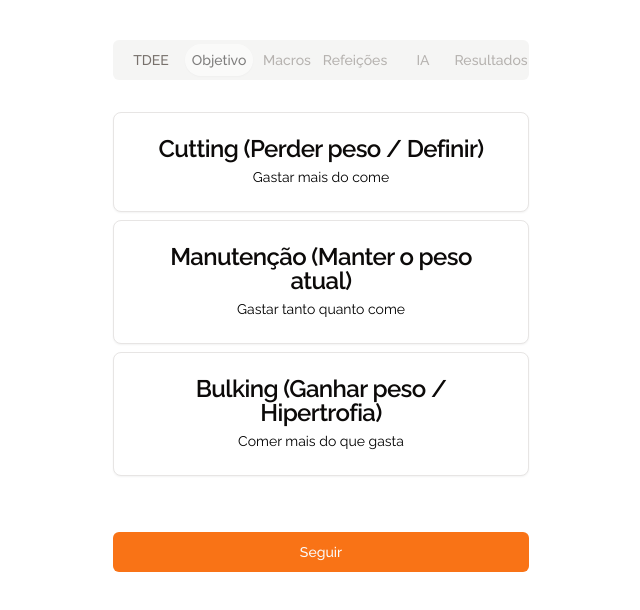
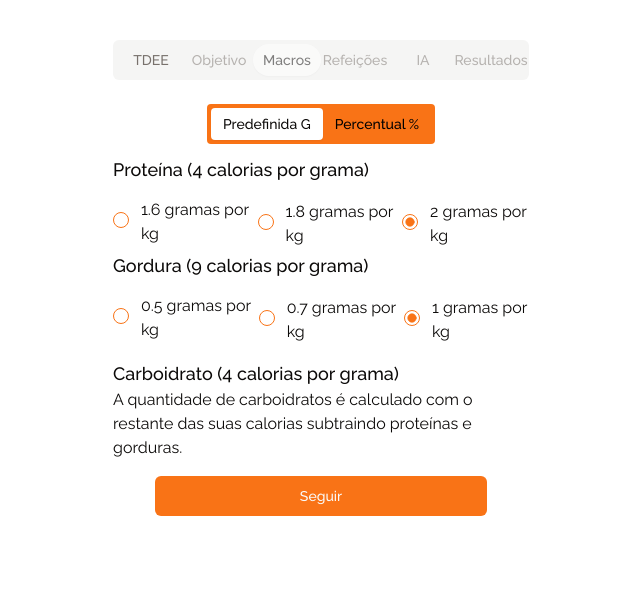
Before and after one commit to itpaulin/ai-diet-calculator, a Next.js app: page /metricas in a window 1280 px wide. Shown: the top 610 px of the page, without its empty margins (319-959 px from the left). Built offline with nearby package versions, Linux system fonts and the light colour scheme; a web font is replaced by a local one.

Commit message:
feat: connect weight to macros component

```diff
--- a/src/app/metricas/components/macros.tsx
+++ b/src/app/metricas/components/macros.tsx
@@ -17,6 +17,7 @@ import { useForm } from 'react-hook-form'
 import { z } from 'zod'
 interface MacrosProps {
   setHasMacros: Dispatch<SetStateAction<boolean>>
+  weight: number
 }
 const FormSchemaCustom = z
   .object({
@@ -29,7 +30,7 @@ const FormSchemaPreset = z.object({
   protein: z.coerce.number().positive().max(2).min(1.6),
   fat: z.coerce.number().positive().max(1).min(0.5),
 })
-const Macros = ({ setHasMacros }: MacrosProps) => {
+const Macros = ({ setHasMacros, weight }: MacrosProps) => {
   const form = useForm({
     resolver: zodResolver(FormSchemaCustom),
     defaultValues: {
@@ -45,12 +46,11 @@ const Macros = ({ setHasMacros }: MacrosProps) => {
       fat: '1',
     },
   })
-  const onSubmit = (values: z.infer<typeof FormSchemaCustom>) => {
+  const onSubmitCustom = (values: z.infer<typeof FormSchemaCustom>) => {
     console.log(values)
     setHasMacros(true)
   }
   const onSubmitPreset = (values: z.infer<typeof FormSchemaPreset>) => {
-    console.log(values)
     setHasMacros(true)
   }
   return (
@@ -63,7 +63,7 @@ const Macros = ({ setHasMacros }: MacrosProps) => {
         <TabsContent value='custom'>
           <Form {...form}>
             <form
-              onSubmit={form.handleSubmit(onSubmit)}
+              onSubmit={form.handleSubmit(onSubmitCustom)}
               className='flex flex-col items-center justify-center text-center'
             >
               <Label className='p-5 text-lg font-semibold'>
--- a/src/app/metricas/components/tdee.tsx
+++ b/src/app/metricas/components/tdee.tsx
@@ -25,10 +25,12 @@ import ActivityLevel from '@/enums/ActivityLevel'
 import WorkoutIntensity from '@/enums/WorkoutIntensity'
 import CardioIntensity from '@/enums/CardioIntensity'
 import WeeklyCaloricExpenditure from '@/functions/activity-levels'
+import PersonalInformation from '@/models/personal-informations'
 
 interface TdeeProps {
   setHasTdee: Dispatch<SetStateAction<boolean>>
   setPayload: Dispatch<SetStateAction<number>>
+  setUtils: Dispatch<SetStateAction<PersonalInformation>>
 }
 
 export const tdeeSchema = z.object({
@@ -56,7 +58,7 @@ export const tdeeSchema = z.object({
   cardioIntensity: z.nativeEnum(CardioIntensity),
 })
 
-export const Tdee = ({ setHasTdee, setPayload }: TdeeProps) => {
+export const Tdee = ({ setHasTdee, setPayload, setUtils }: TdeeProps) => {
   const [output, setOutput] = useState('')
   const [bmr, setBmr] = useState<number | boolean>()
   const [dailyCaloricBurn, setDailyCaloricBurn] = useState<number>()
@@ -139,6 +141,7 @@ export const Tdee = ({ setHasTdee, setPayload }: TdeeProps) => {
     setPayload(~~dailyCaloricBurn!)
     setOutput(JSON.stringify(values, null, 2))
     setHasTdee(true)
+    setUtils({ weight: values.weight })
   }
   return (
     <>
--- a/src/app/metricas/page.tsx
+++ b/src/app/metricas/page.tsx
@@ -7,14 +7,18 @@ import { ITdee } from '@/models/tdee-interface'
 import Objective from './components/objective'
 import Macros from './components/macros'
 import Meals from './components/meals'
+import PersonalInformation from '@/models/personal-informations'
 function Metricas() {
-  const [tab, setTab] = useState<string>('objective')
+  const [tab, setTab] = useState<string>('macros')
   const [hasTdee, setHasTdee] = useState<boolean>(false)
   const [hasObjective, setHasObjective] = useState<boolean>(false)
   const [hasMacros, setHasMacros] = useState<boolean>(false)
   const [hasMeals, setHasMeals] = useState<boolean>(false)
   const [hasDiet, setHasDiet] = useState<boolean>(false)
-  const [tmb, setTmb] = useState<number>(0)
+  const [tmb, setTmb] = useState<number>(2000)
+  const [personalInformations, setPersonalInformations] = useState<PersonalInformation>({
+    weight: 0,
+  })
 
   const onTabChange = (value: string) => {
     setTab(value)
@@ -58,13 +62,13 @@ function Metricas() {
             </TabsTrigger>
           </TabsList>
           <TabsContent value='tdee'>
-            <Tdee setHasTdee={setHasTdee} setPayload={setTmb} />
+            <Tdee setHasTdee={setHasTdee} setPayload={setTmb} setUtils={setPersonalInformations} />
           </TabsContent>
           <TabsContent value='objective'>
             <Objective setTmb={setTmb} setHasObjective={setHasObjective} />
           </TabsContent>
           <TabsContent value='macros'>
-            <Macros setHasMacros={setHasMacros} />
+            <Macros setHasMacros={setHasMacros} weight={personalInformations.weight} />
           </TabsContent>
           <TabsContent value='meals'>
             <Meals />
```
